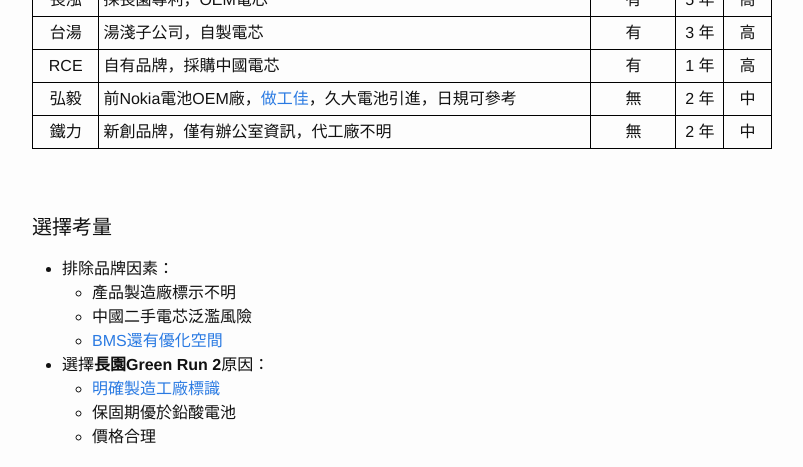
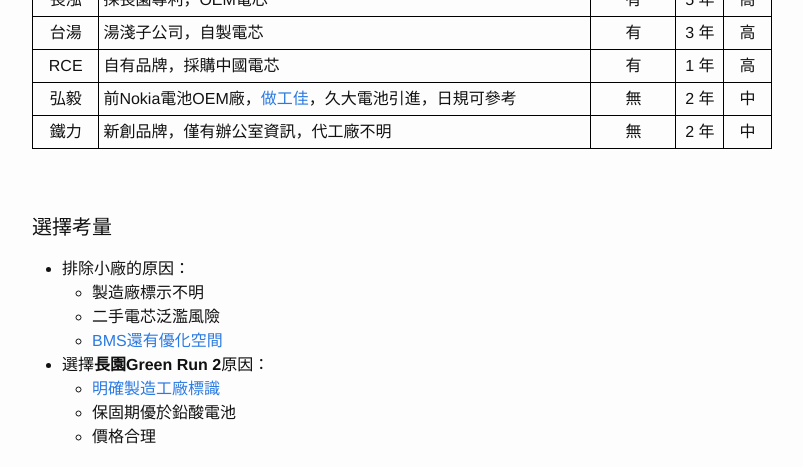
Before and after one commit to 1stbenz/1stbenz.github.io, a Jekyll site: the page built from _posts/2025-04-20-greenrun.md, in a window 1280 px wide and 1400 px high, scrolled down 1792 px. Shown: the top 467 px of the window, without its empty margins (238-1041 px from the left). Built offline with Jekyll 4.4.1, drawn with Linux system fonts in a browser that asks for light colours; some of the changed text lies outside the part shown.

Commit message:
Update 2025-04-20-greenrun.md

```diff
--- a/_posts/2025-04-20-greenrun.md
+++ b/_posts/2025-04-20-greenrun.md
@@ -68,9 +68,9 @@
 ---
 
 #### 選擇考量
-- 排除品牌因素：
-  - 產品製造廠標示不明
-  - 中國二手電芯泛濫風險
+- 排除小廠的原因：
+  - 製造廠標示不明
+  - 二手電芯泛濫風險
   - [BMS還有優化空間](https://attach.mobile01.com/attach/202506/mobile01-963facbc4906f8ea3f5cb93f60bdb36a.png)
 - 選擇**長園Green Run 2**原因：
   - [明確製造工廠標識](https://www.facebook.com/photo?fbid=1832214710195108&set=a.211963885553540)
```
Also changed, not shown: other parts of _posts/2025-04-20-greenrun.md (+2 -2 lines).
